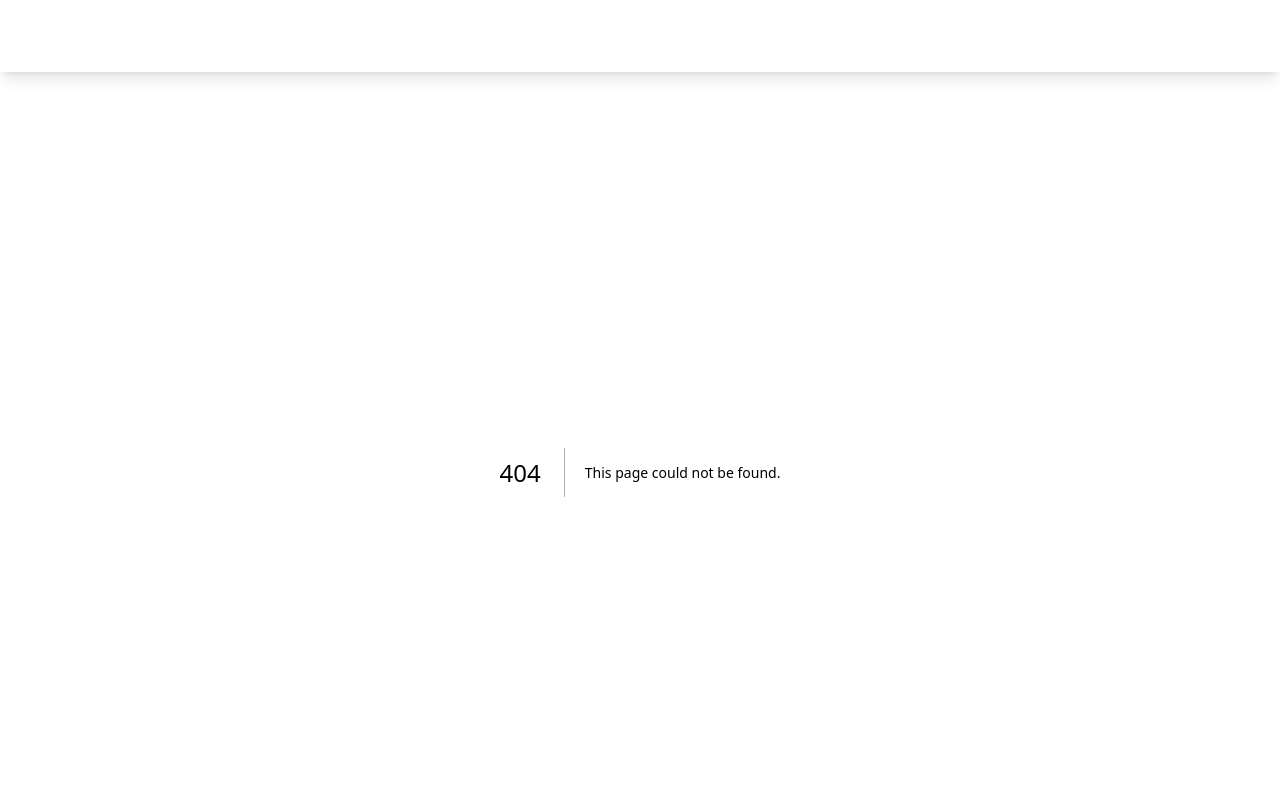
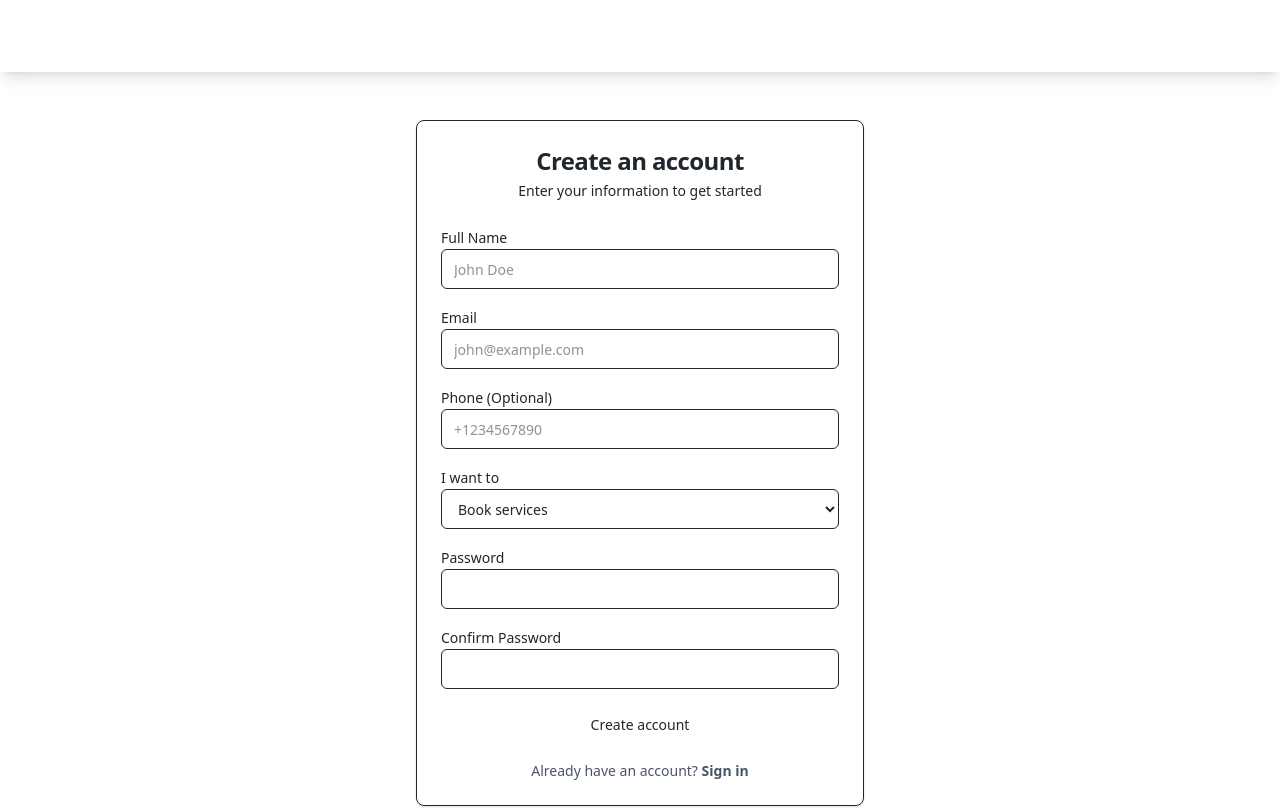
Before and after one commit to tejindersingh8877-blip/Profix, a Next.js app: page /register in a window 1280 px wide. Before the commit this address had no page. Shown: the top 808 px of the page. Built offline with nearby package versions, Linux system fonts and the light colour scheme.

Commit message:
Fix: Create login/register pages and update navigation links (address code review feedback)
Co-authored-by: tejindersingh8877-blip <252201032+tejindersingh8877-blip@users.noreply.github.com>

```diff
--- /dev/null
+++ b/app/login/page.tsx
@@ -0,0 +1,111 @@
+'use client';
+
+import { useState } from 'react';
+import { useRouter } from 'next/navigation';
+import Link from 'next/link';
+import { Card, CardContent, CardDescription, CardHeader, CardTitle } from '@/components/ui/card';
+import { Input } from '@/components/ui/input';
+import { Label } from '@/components/ui/label';
+import { Button } from '@/components/ui/button';
+
+export default function LoginPage() {
+  const router = useRouter();
+  const [email, setEmail] = useState('');
+  const [password, setPassword] = useState('');
+  const [error, setError] = useState('');
+  const [loading, setLoading] = useState(false);
+
+  const handleSubmit = async (e: React.FormEvent) => {
+    e.preventDefault();
+    setError('');
+    setLoading(true);
+
+    try {
+      const response = await fetch('/api/auth/login', {
+        method: 'POST',
+        headers: { 'Content-Type': 'application/json' },
+        body: JSON.stringify({ email, password }),
+      });
+
+      const data = await response.json();
+
+      if (!response.ok) {
+        setError(data.error || 'Login failed');
+        setLoading(false);
+        return;
+      }
+
+      // Redirect based on role
+      if (data.user.role === 'ADMIN') {
+        router.push('/admin');
+      } else if (data.user.role === 'PROVIDER') {
+        router.push('/dashboard/provider');
+      } else {
+        router.push('/dashboard/customer');
+      }
+    } catch (err) {
+      setError('An error occurred. Please try again.');
+      setLoading(false);
+    }
+  };
+
+  return (
+    <div className="min-h-[80vh] flex items-center justify-center px-4 py-12">
+      <Card className="w-full max-w-md">
+        <CardHeader className="space-y-1">
+          <CardTitle className="text-2xl text-center">Welcome back</CardTitle>
+          <CardDescription className="text-center">
+            Enter your credentials to access your account
+          </CardDescription>
+        </CardHeader>
+        <CardContent>
+          <form onSubmit={handleSubmit} className="space-y-4">
+            {error && (
+              <div className="bg-red-50 border border-red-200 text-red-700 px-4 py-3 rounded">
+                {error}
+              </div>
+            )}
+
+            <div className="space-y-2">
+              <Label htmlFor="email">Email</Label>
+              <Input
+                id="email"
+                type="email"
+                placeholder="john@example.com"
+                value={email}
+                onChange={(e) => setEmail(e.target.value)}
+                required
+              />
+            </div>
+
+            <div className="space-y-2">
+              <Label htmlFor="password">Password</Label>
+              <Input
+                id="password"
+                type="password"
+                value={password}
+                onChange={(e) => setPassword(e.target.value)}
+                required
+              />
+            </div>
+
+            <Button
+              type="submit"
+              className="w-full"
+              disabled={loading}
+            >
+              {loading ? 'Signing in...' : 'Sign in'}
+            </Button>
+
+            <p className="text-center text-sm text-gray-600">
+              Don't have an account?{' '}
+              <Link href="/register" className="text-secondary hover:underline font-semibold">
+                Sign up
+              </Link>
+            </p>
+          </form>
+        </CardContent>
+      </Card>
+    </div>
+  );
+}
--- /dev/null
+++ b/app/register/page.tsx
@@ -0,0 +1,187 @@
+'use client';
+
+import { useState } from 'react';
+import { useRouter } from 'next/navigation';
+import Link from 'next/link';
+import { Card, CardContent, CardDescription, CardHeader, CardTitle } from '@/components/ui/card';
+import { Input } from '@/components/ui/input';
+import { Label } from '@/components/ui/label';
+import { Button } from '@/components/ui/button';
+
+export default function RegisterPage() {
+  const router = useRouter();
+  const [formData, setFormData] = useState({
+    name: '',
+    email: '',
+    phone: '',
+    password: '',
+    confirmPassword: '',
+    role: 'CUSTOMER',
+  });
+  const [error, setError] = useState('');
+  const [loading, setLoading] = useState(false);
+
+  const handleSubmit = async (e: React.FormEvent) => {
+    e.preventDefault();
+    setError('');
+
+    if (formData.password !== formData.confirmPassword) {
+      setError('Passwords do not match');
+      return;
+    }
+
+    setLoading(true);
+
+    try {
+      const response = await fetch('/api/auth/register', {
+        method: 'POST',
+        headers: { 'Content-Type': 'application/json' },
+        body: JSON.stringify({
+          name: formData.name,
+          email: formData.email,
+          phone: formData.phone,
+          password: formData.password,
+          role: formData.role,
+        }),
+      });
+
+      const data = await response.json();
+
+      if (!response.ok) {
+        setError(data.error || 'Registration failed');
+        setLoading(false);
+        return;
+      }
+
+      // Redirect to appropriate dashboard
+      if (formData.role === 'PROVIDER') {
+        router.push('/become-provider');
+      } else {
+        router.push('/services');
+      }
+    } catch (err) {
+      setError('An error occurred. Please try again.');
+      setLoading(false);
+    }
+  };
+
+  const handleChange = (e: React.ChangeEvent<HTMLInputElement | HTMLSelectElement>) => {
+    setFormData({
+      ...formData,
+      [e.target.name]: e.target.value,
+    });
+  };
+
+  return (
+    <div className="min-h-[80vh] flex items-center justify-center px-4 py-12">
+      <Card className="w-full max-w-md">
+        <CardHeader className="space-y-1">
+          <CardTitle className="text-2xl text-center">Create an account</CardTitle>
+          <CardDescription className="text-center">
+            Enter your information to get started
+          </CardDescription>
+        </CardHeader>
+        <CardContent>
+          <form onSubmit={handleSubmit} className="space-y-4">
+            {error && (
+              <div className="bg-red-50 border border-red-200 text-red-700 px-4 py-3 rounded">
+                {error}
+              </div>
+            )}
+
+            <div className="space-y-2">
+              <Label htmlFor="name">Full Name</Label>
+              <Input
+                id="name"
+                name="name"
+                type="text"
+                placeholder="John Doe"
+                value={formData.name}
+                onChange={handleChange}
+                required
+              />
+            </div>
+
+            <div className="space-y-2">
+              <Label htmlFor="email">Email</Label>
+              <Input
+                id="email"
+                name="email"
+                type="email"
+                placeholder="john@example.com"
+                value={formData.email}
+                onChange={handleChange}
+                required
+              />
+            </div>
+
+            <div className="space-y-2">
+              <Label htmlFor="phone">Phone (Optional)</Label>
+              <Input
+                id="phone"
+                name="phone"
+                type="tel"
+                placeholder="+1234567890"
+                value={formData.phone}
+                onChange={handleChange}
+              />
+            </div>
+
+            <div className="space-y-2">
+              <Label htmlFor="role">I want to</Label>
+              <select
+                id="role"
+                name="role"
+                value={formData.role}
+                onChange={handleChange}
+                className="flex h-10 w-full rounded-md border border-input bg-background px-3 py-2 text-sm ring-offset-background focus-visible:outline-none focus-visible:ring-2 focus-visible:ring-ring"
+              >
+                <option value="CUSTOMER">Book services</option>
+                <option value="PROVIDER">Provide services</option>
+              </select>
+            </div>
+
+            <div className="space-y-2">
+              <Label htmlFor="password">Password</Label>
+              <Input
+                id="password"
+                name="password"
+                type="password"
+                value={formData.password}
+                onChange={handleChange}
+                required
+              />
+            </div>
+
+            <div className="space-y-2">
+              <Label htmlFor="confirmPassword">Confirm Password</Label>
+              <Input
+                id="confirmPassword"
+                name="confirmPassword"
+                type="password"
+                value={formData.confirmPassword}
+                onChange={handleChange}
+                required
+              />
+            </div>
+
+            <Button
+              type="submit"
+              className="w-full"
+              disabled={loading}
+            >
+              {loading ? 'Creating account...' : 'Create account'}
+            </Button>
+
+            <p className="text-center text-sm text-gray-600">
+              Already have an account?{' '}
+              <Link href="/login" className="text-secondary hover:underline font-semibold">
+                Sign in
+              </Link>
+            </p>
+          </form>
+        </CardContent>
+      </Card>
+    </div>
+  );
+}
--- a/components/layout/Header.tsx
+++ b/components/layout/Header.tsx
@@ -26,11 +26,11 @@ export function Header() {
             <Link href="/become-provider" className="hover:text-secondary transition-colors">
               Become a Provider
             </Link>
-            <Link href="/api/auth/login" className="hover:text-secondary transition-colors">
+            <Link href="/login" className="hover:text-secondary transition-colors">
               Login
             </Link>
             <Link
-              href="/api/auth/register"
+              href="/register"
               className="bg-secondary hover:bg-secondary-600 px-6 py-2 rounded-lg font-semibold transition-colors"
             >
               Sign Up
@@ -86,14 +86,14 @@ export function Header() {
               Become a Provider
             </Link>
             <Link
-              href="/api/auth/login"
+              href="/login"
               className="block py-2 hover:text-secondary transition-colors"
               onClick={() => setIsMenuOpen(false)}
             >
               Login
             </Link>
             <Link
-              href="/api/auth/register"
+              href="/register"
               className="block bg-secondary hover:bg-secondary-600 px-6 py-2 rounded-lg font-semibold transition-colors text-center"
               onClick={() => setIsMenuOpen(false)}
             >
```
